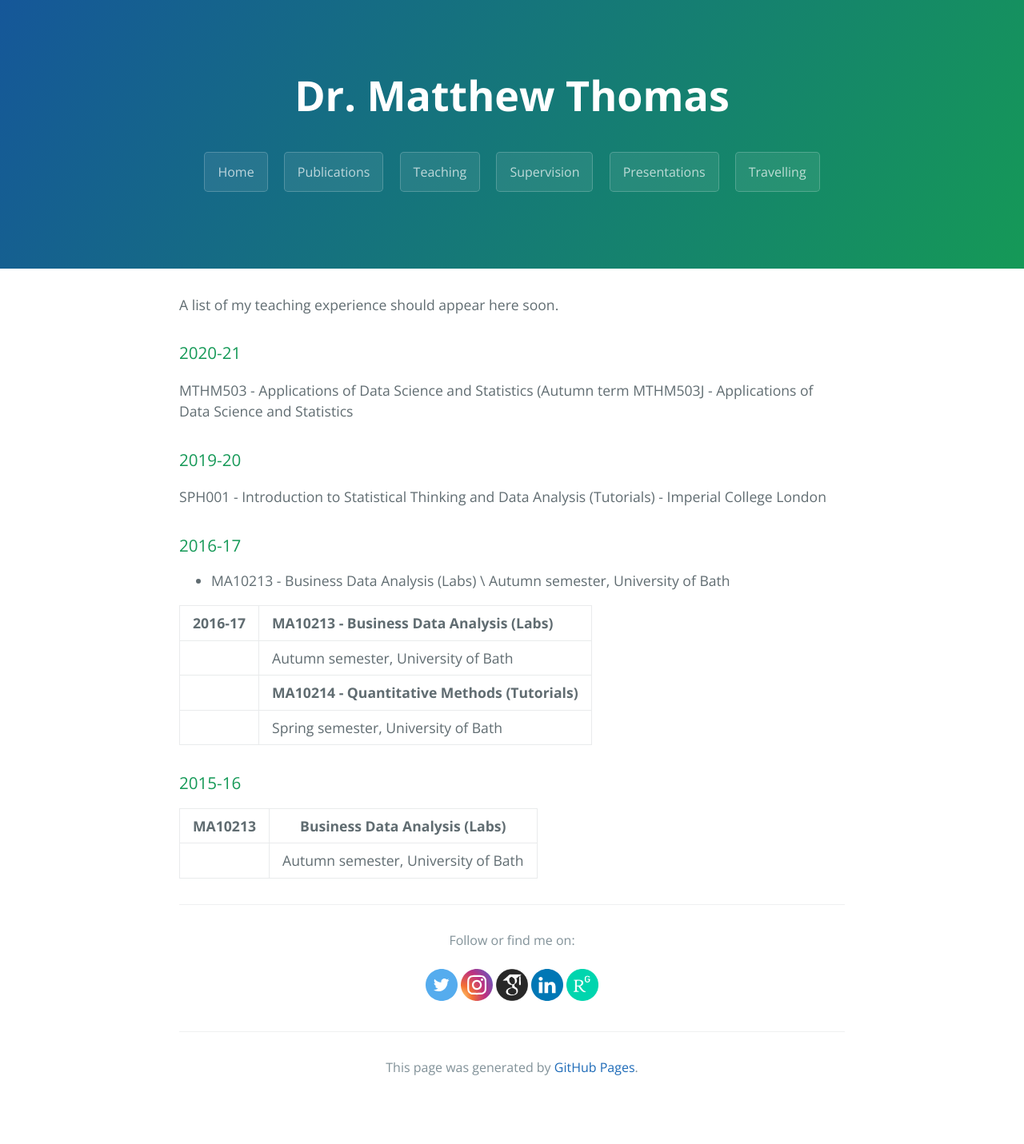
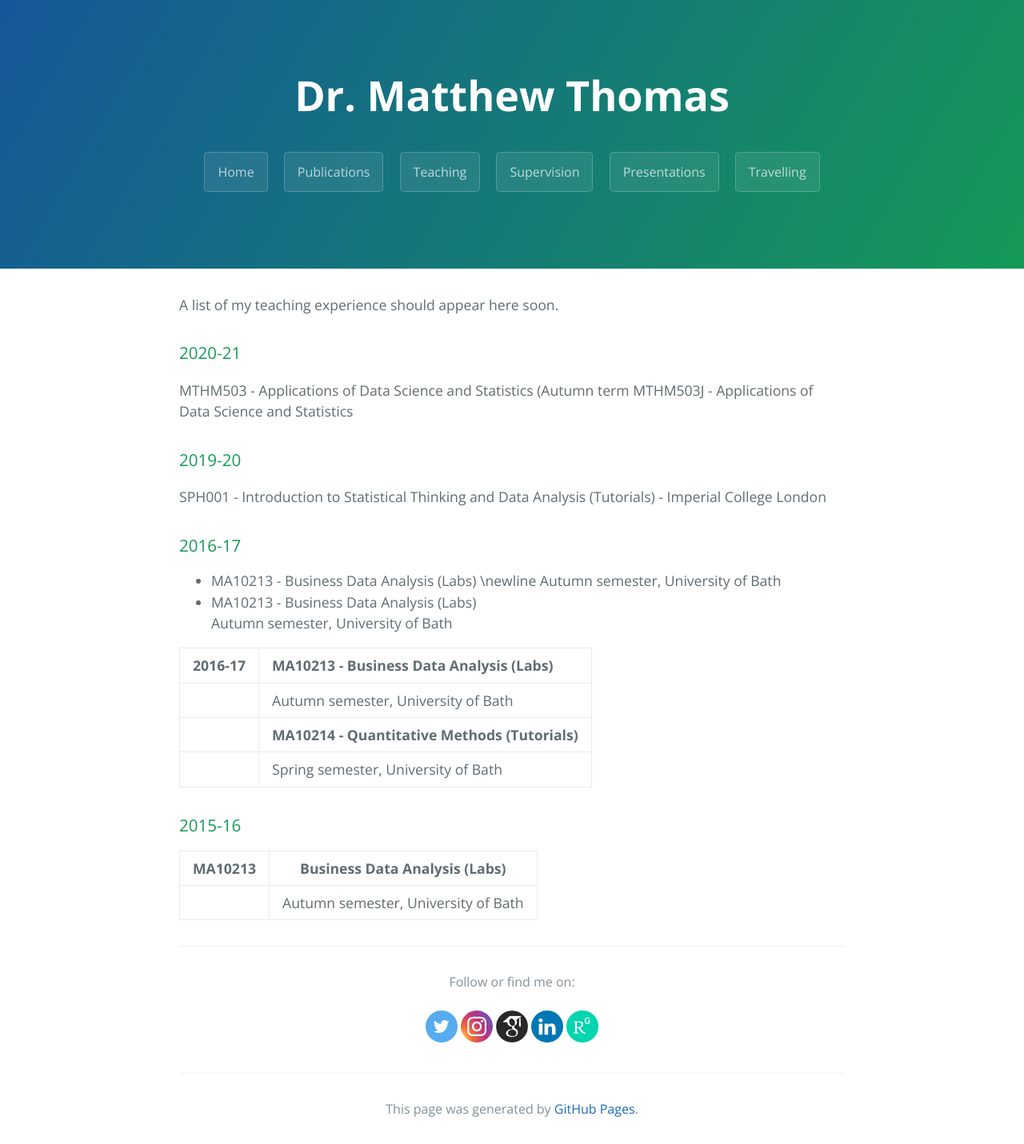
Before and after one commit to matthewllthomas/matthewllthomas.github.io, a Jekyll site: the page built from teaching/index.md, in a window 1280 px wide. Shown: the whole page at 80% size. Built offline with Jekyll 4.4.1, drawn with Linux system fonts in a browser that asks for light colours; the repository's description, which GitHub fills in, is left out; before the commit the page ends 1379 px from its top, so only the background shows below that.

Commit message:
Update index.md

```diff
--- a/teaching/index.md
+++ b/teaching/index.md
@@ -16,8 +16,9 @@ SPH001 - Introduction to Statistical Thinking and Data Analysis (Tutorials) - Im
 
 ### 2016-17
 
- * MA10213 - Business Data Analysis (Labs) \\ Autumn semester, University of Bath
-
+ * MA10213 - Business Data Analysis (Labs) \newline Autumn semester, University of Bath
+ * MA10213 - Business Data Analysis (Labs)
+ Autumn semester, University of Bath
 
 <table>
  <thead>
```
